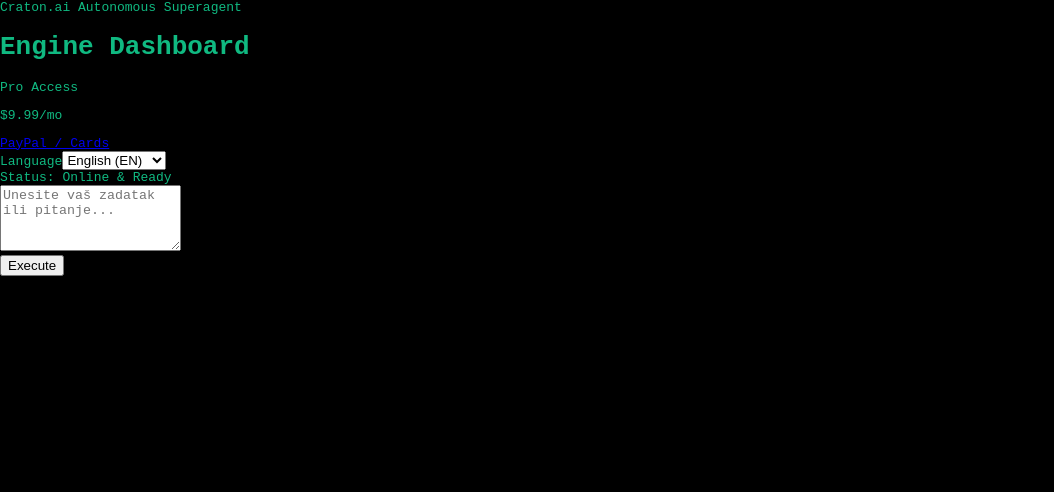
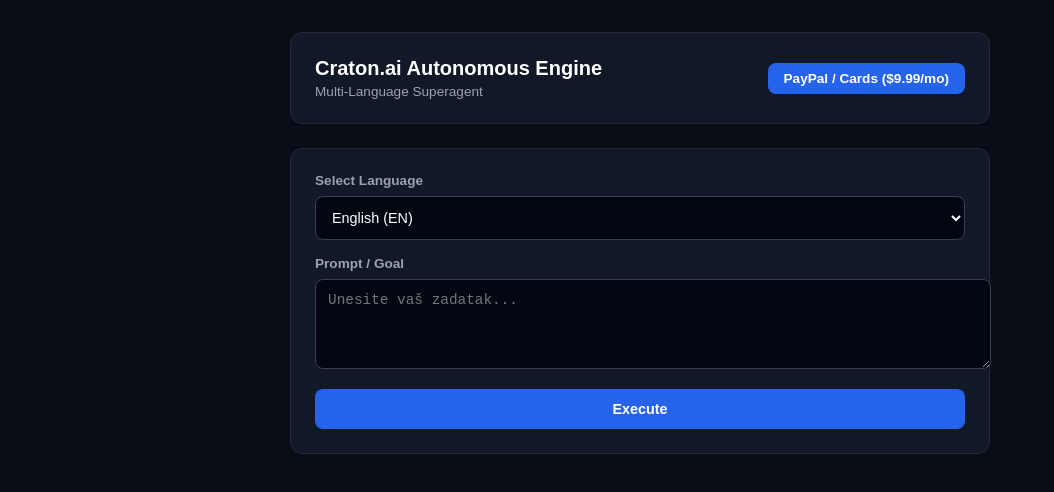
Before and after one commit to bojanvujatovic90-cloud/craton-app, a Next.js app: page / in a window 1280 px wide. Shown: the top 492 px of the page, without its empty margins (0-1054 px from the left). Built offline with nearby package versions, Linux system fonts and the light colour scheme.

Commit message:
Refactor CratonDashboard to Home and update form

```diff
--- a/app/page.js
+++ b/app/page.js
@@ -2,15 +2,17 @@
 
 import { useState } from 'react';
 
-export default function CratonDashboard() {
+export default function Home() {
   const [prompt, setPrompt] = useState('');
   const [language, setLanguage] = useState('en');
   const [response, setResponse] = useState('');
   const [usedModel, setUsedModel] = useState('');
   const [loading, setLoading] = useState(false);
 
-  const handleExecute = async () => {
+  const handleSubmit = async (e) => {
+    e.preventDefault();
     if (!prompt.trim()) return;
+
     setLoading(true);
     setResponse('');
     setUsedModel('');
@@ -19,61 +21,51 @@
       const res = await fetch('/api/craton/agent', {
         method: 'POST',
         headers: { 'Content-Type': 'application/json' },
-        body: JSON.stringify({ prompt, language })
+        body: JSON.stringify({ prompt, language }),
       });
 
       const data = await res.json();
-      if (data.success) {
+      if (res.ok && data.success) {
         setResponse(data.result);
         setUsedModel(data.usedModel);
       } else {
-        setResponse(`Engine Error: ${data.error}`);
+        setResponse(data.error || 'Unknown error occurred.');
       }
     } catch (err) {
-      setResponse(`Network Error: ${err.message}`);
+      setResponse('Failed to connect to Craton Engine.');
     } finally {
       setLoading(false);
     }
   };
 
   return (
-    <main className="min-h-screen bg-slate-950 text-slate-100 p-4 md:p-8 font-sans flex flex-col items-center">
-      <div className="w-full max-w-4xl space-y-6">
+    <main style={{ minHeight: '100vh', backgroundColor: '#090d16', color: '#f8fafc', padding: '2rem 1rem', fontFamily: 'sans-serif' }}>
+      <div style={{ maxWidth: '700px', margin: '0 auto' }}>
 
-        {/* HEADER & PAYPAL */}
-        <div className="bg-slate-900 border border-slate-800 p-6 rounded-2xl shadow-xl flex flex-col md:flex-row justify-between items-center gap-4">
-          <div className="space-y-1 text-center md:text-left">
-            <div className="flex items-center justify-center md:justify-start gap-2">
-              <span className="h-2.5 w-2.5 bg-blue-500 rounded-full animate-pulse"></span>
-              <span className="text-xs uppercase tracking-wider text-blue-400 font-semibold">Craton.ai Autonomous Superagent</span>
-            </div>
-            <h1 className="text-xl md:text-2xl font-bold tracking-tight text-white">Engine Dashboard</h1>
-          </div>
-
-          <div className="bg-slate-950 border border-slate-800 p-3 rounded-xl flex items-center gap-4">
+        {/* Header */}
+        <div style={{ display: 'flex', justifyContent: 'space-between', alignItems: 'center', backgroundColor: '#111827', padding: '1.5rem', borderRadius: '12px', border: '1px solid #1f2937', marginBottom: '1.5rem' }}>
           <div>
-              <p className="text-xs text-slate-400">Pro Access</p>
-              <p className="text-sm font-bold text-blue-400">$9.99<span className="text-xs text-slate-500">/mo</span></p>
+            <h1 style={{ fontSize: '1.25rem', fontWeight: 'bold', margin: 0, color: '#ffffff' }}>Craton.ai Autonomous Engine</h1>
+            <p style={{ fontSize: '0.85rem', color: '#9ca3af', margin: '0.25rem 0 0 0' }}>Multi-Language Superagent</p>
           </div>
           <a
             href="https://www.paypal.com"
             target="_blank"
             rel="noopener noreferrer"
-              className="bg-blue-600 hover:bg-blue-500 text-white text-xs font-semibold px-4 py-2 rounded-lg transition shadow-md"
+            style={{ backgroundColor: '#2563eb', color: '#fff', padding: '0.5rem 1rem', borderRadius: '8px', fontSize: '0.85rem', textDecoration: 'none', fontWeight: '600' }}
           >
-              PayPal / Cards
+            PayPal / Cards ($9.99/mo)
           </a>
         </div>
-        </div>
 
-        {/* LANGUAGE SELECTOR & STATUS BAR */}
-        <div className="bg-slate-900 border border-slate-800 p-4 rounded-xl flex flex-col sm:flex-row justify-between items-center gap-4">
-          <div className="w-full sm:w-64">
-            <label className="block text-xs font-semibold text-slate-400 mb-1.5 uppercase tracking-wider">Language</label>
+        {/* Form */}
+        <form onSubmit={handleSubmit} style={{ backgroundColor: '#111827', padding: '1.5rem', borderRadius: '12px', border: '1px solid #1f2937', marginBottom: '1.5rem' }}>
+          <div style={{ marginBottom: '1rem' }}>
+            <label style={{ display: 'block', fontSize: '0.85rem', fontWeight: '600', color: '#9ca3af', marginBottom: '0.5rem' }}>Select Language</label>
             <select
               value={language}
               onChange={(e) => setLanguage(e.target.value)}
-              className="w-full bg-slate-950 border border-slate-700 rounded-lg p-2 text-sm text-slate-200 focus:outline-none focus:border-blue-500"
+              style={{ width: '100%', backgroundColor: '#030712', border: '1px solid #374151', borderRadius: '8px', padding: '0.75rem', color: '#fff', fontSize: '0.9rem' }}
             >
               <option value="en">English (EN)</option>
               <option value="de">Deutsch (DE)</option>
@@ -86,49 +78,35 @@
             </select>
           </div>
 
-          <div className="text-xs text-slate-400 text-center sm:text-right">
-            Status: <span className="text-emerald-400 font-medium">Online & Ready</span>
-          </div>
-        </div>
-
-        {/* INPUT SECTION */}
-        <div className="bg-slate-900 border border-slate-800 p-6 rounded-2xl shadow-xl space-y-4">
+          <div style={{ marginBottom: '1rem' }}>
+            <label style={{ display: 'block', fontSize: '0.85rem', fontWeight: '600', color: '#9ca3af', marginBottom: '0.5rem' }}>Prompt / Goal</label>
             <textarea
               rows="4"
               value={prompt}
               onChange={(e) => setPrompt(e.target.value)}
-            placeholder="Unesite vaš zadatak ili pitanje..."
-            className="w-full bg-slate-950 border border-slate-800 rounded-xl p-4 text-slate-100 placeholder-slate-500 focus:outline-none focus:border-blue-500 text-sm leading-relaxed"
-          ></textarea>
+              placeholder="Unesite vaš zadatak..."
+              style={{ width: '100%', backgroundColor: '#030712', border: '1px solid #374151', borderRadius: '8px', padding: '0.75rem', color: '#fff', fontSize: '0.9rem', resize: 'vertical' }}
+            />
+          </div>
 
-          <div className="flex justify-end">
           <button
-              onClick={handleExecute}
+            type="submit"
             disabled={loading}
-              className="bg-blue-600 hover:bg-blue-500 text-white font-semibold px-6 py-2.5 rounded-xl transition shadow-lg disabled:opacity-50 text-sm"
+            style={{ backgroundColor: '#2563eb', color: '#fff', border: 'none', padding: '0.75rem 1.5rem', borderRadius: '8px', fontWeight: '600', cursor: 'pointer', fontSize: '0.9rem', width: '100%' }}
           >
             {loading ? 'Processing...' : 'Execute'}
           </button>
+        </form>
+
+        {/* Output */}
+        {(response || loading) && (
+          <div style={{ backgroundColor: '#111827', padding: '1.5rem', borderRadius: '12px', border: '1px solid #1f2937' }}>
+            <div style={{ display: 'flex', justifyContent: 'space-between', alignItems: 'center', marginBottom: '1rem', borderBottom: '1px solid #1f2937', paddingBottom: '0.5rem' }}>
+              <span style={{ fontSize: '0.85rem', fontWeight: 'bold', color: '#9ca3af', textTransform: 'uppercase' }}>Response Output</span>
+              {usedModel && <span style={{ fontSize: '0.75rem', backgroundColor: '#1e3a8a', color: '#93c5fd', padding: '0.2rem 0.5rem', borderRadius: '4px' }}>Model: {usedModel}</span>}
             </div>
-        </div>
-
-        {/* OUTPUT SECTION */}
-        {(response || loading) && (
-          <div className="bg-slate-900 border border-slate-800 p-6 rounded-2xl shadow-xl space-y-3">
-            <div className="flex justify-between items-center border-b border-slate-800 pb-3">
-              <h3 className="text-xs font-bold uppercase tracking-wider text-slate-400">Response Output</h3>
-              {usedModel && <span className="text-xs bg-blue-950 text-blue-400 border border-blue-800 px-2.5 py-1 rounded-md font-mono">Model: {usedModel}</span>}
-            </div>
-
-            <div className="prose prose-invert max-w-none text-slate-200 text-sm leading-relaxed whitespace-pre-wrap">
-              {loading ? (
-                <div className="flex items-center gap-3 text-slate-400 py-4">
-                  <div className="animate-spin h-4 w-4 border-2 border-blue-500 border-t-transparent rounded-full"></div>
-                  Processing request...
-                </div>
-              ) : (
-                response
-              )}
+            <div style={{ fontSize: '0.9rem', lineHeight: '1.6', whiteSpace: 'pre-wrap', color: '#e2e8f0' }}>
+              {loading ? 'Generisanje odgovora...' : response}
             </div>
           </div>
         )}
```
Lines whose indentation alone changed are shown as unchanged.
